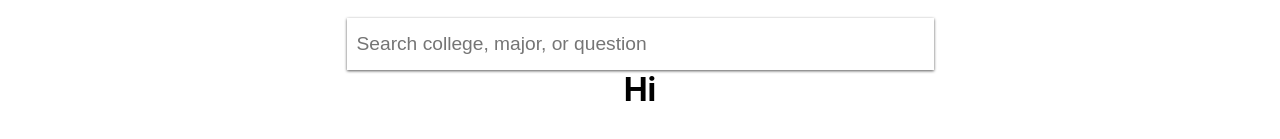
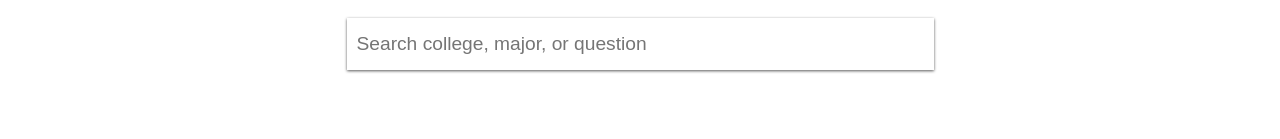
Before and after one commit to Kale35/CollegeHunt, a React (Create React App) app: page / in a window 1280 px wide. Shown: the part 503-642 px from the top of the page. Built offline with nearby package versions, Linux system fonts and the light colour scheme.

Commit message:
Remove hello header

```diff
--- a/src/App.js
+++ b/src/App.js
@@ -7,8 +7,6 @@ function App() {
     return (
         <div className="App">
             <Home></Home>
-
-            <h1>Hi</h1>
         </div>
     );
 }
```
